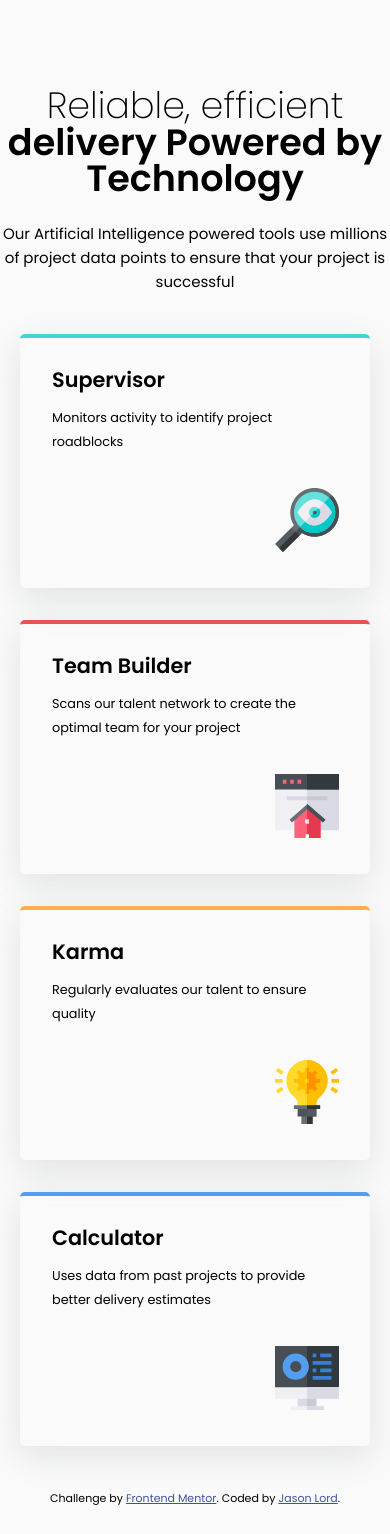
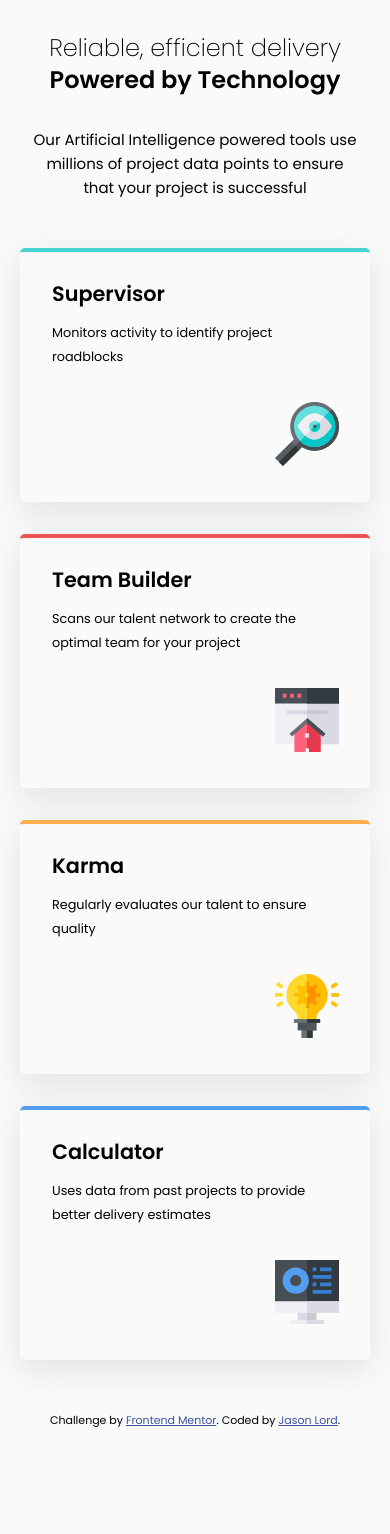
Before and after one commit to jasonlord/four-card-feature-section-master-jason, a PHP site: page /index.html in a window 390 px wide. After the commit the page ends 1427 px from the top, so only its background shows below. Run offline with PHP 8.4, Linux system fonts and the light colour scheme.

Commit message:
fixed a bug for screens of less then 350px wide

```diff
--- a/css/style.css
+++ b/css/style.css
@@ -285,3 +285,26 @@ div.teamBuilder {
         position: static;
     }
 }
+
+@media (max-width: 425px) {
+    h1 {
+        margin: 2rem;
+        font-size: 1.5rem;
+        line-height: 2rem;
+    }
+    p {
+        margin: 2rem;
+    }
+}
+
+@media (max-width: 350px) {
+    h1 {
+        margin: 2rem;
+        font-size: 1.2rem;
+        line-height: 2rem;
+    }
+    div.box {
+        width: 300px;
+        background-position: 215px 150px;
+    }
+}
```
